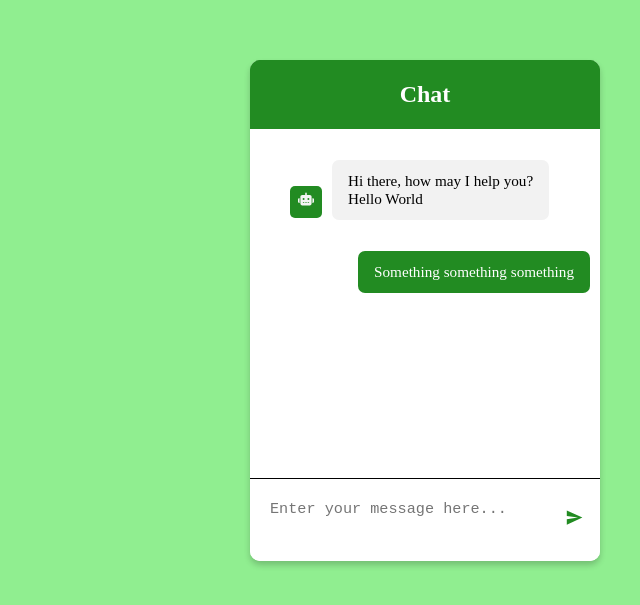
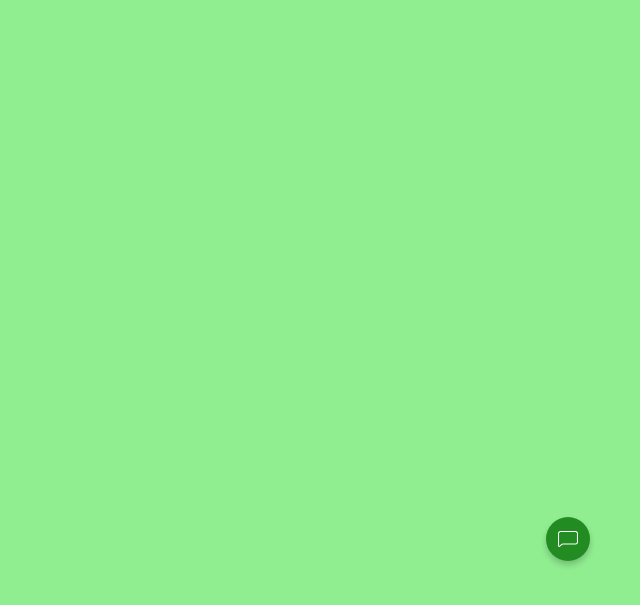
Before and after one commit to enguyen11/chat-bot-demo, a React (Vite) app: page / in a window 1280 px wide. Shown: the part 189-794 px from the top of the page, without its empty margins (640-1280 px from the left). Built offline with nearby package versions, Linux system fonts and the light colour scheme.

Commit message:
feat: created button for opening and closing chat

```diff
--- a/src/components/chatbot/Chatbot.tsx
+++ b/src/components/chatbot/Chatbot.tsx
@@ -1,10 +1,19 @@
 import { FaRobot } from "react-icons/fa6";
 import { IoMdSend } from "react-icons/io";
 import './index.css';
+import { CiChat1 } from "react-icons/ci";
+import { IoCloseSharp } from "react-icons/io5";
+import { useState } from "react";
 
 function Chatbot() {
+    const [chatOpen, setChatOpen] = useState(false);
+
+    const handleChatToggle= () => {
+        setChatOpen(!chatOpen);
+    }
     return (
         <>
+            { chatOpen &&
                 <div className="chat">
                     <header className="chat-label">
                         <h2>Chat</h2>
@@ -19,10 +28,27 @@ function Chatbot() {
                         </li>
                     </ul>
                     <div className="chat-input">
-                    <textarea placeholder="Enter your message here..."></textarea>
+                        <textarea placeholder="Enter your message here..." required ></textarea>
                         <span id="send-btn"><IoMdSend /></span>
                     </div>
                 </div>
+            }
+
+            <div>
+                { chatOpen ?
+                    <button className="toggle-chat-btn" title="Close Chatbot" onClick={() => {
+                        handleChatToggle();
+                    }}>
+                        <IoCloseSharp />
+                    </button>
+                    : <button className="toggle-chat-btn" title="Open a chat with a bot" onClick={() => {
+                        handleChatToggle();
+                    }}>
+                        <CiChat1 />
+                    </button>
+                }
+            </div>
+
         </>
     );
 }
--- a/src/components/chatbot/index.css
+++ b/src/components/chatbot/index.css
@@ -6,11 +6,28 @@
     text-align: center;
 }
 
+.toggle-chat-btn {
+    position: fixed;
+    right: 40px;
+    bottom: 40px;
+    border-radius: 50%;
+    color: white;
+    background: forestgreen;
+    border: none;
+    font-size: 1.5rem;
+    display: flex;
+    align-items: center;
+    justify-content: center;
+    padding: 10px;
+    margin: 10px;
+    box-shadow: 0 4px 6px rgba(0, 0, 0, 0.2);
+}
+
 .chat {
     background: white;
     position: fixed;
     right: 40px;
-    bottom: 50px;
+    bottom: 100px;
     width: 350px;
     border-radius: 10px;
     box-shadow: 0 4px 6px rgba(0, 0, 0, 0.2);
@@ -36,6 +53,7 @@
 }
 .chat .chat-msg {
     display: flex;
+    margin-bottom: -3px;
 }
 
 .chat .chat-msg p{
@@ -69,7 +87,7 @@
 }
 
 .chat .chat-input textarea {
-    height: 40px;
+    height: 30px;
     width: 80%;
     border: none;
     font-size: 0.95rem;
@@ -83,4 +101,5 @@
     font-size: 1.2rem;
     align-content: center;
     text-align: center;
+    visibility: hidden;
 }
```
Lines whose indentation alone changed are shown as unchanged.
